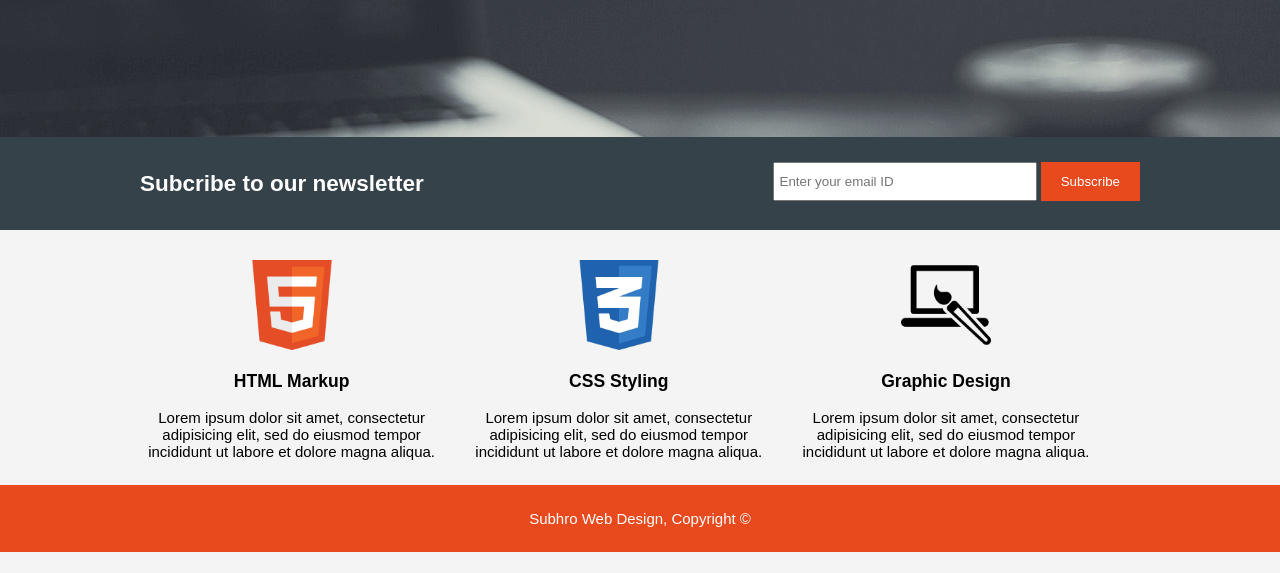
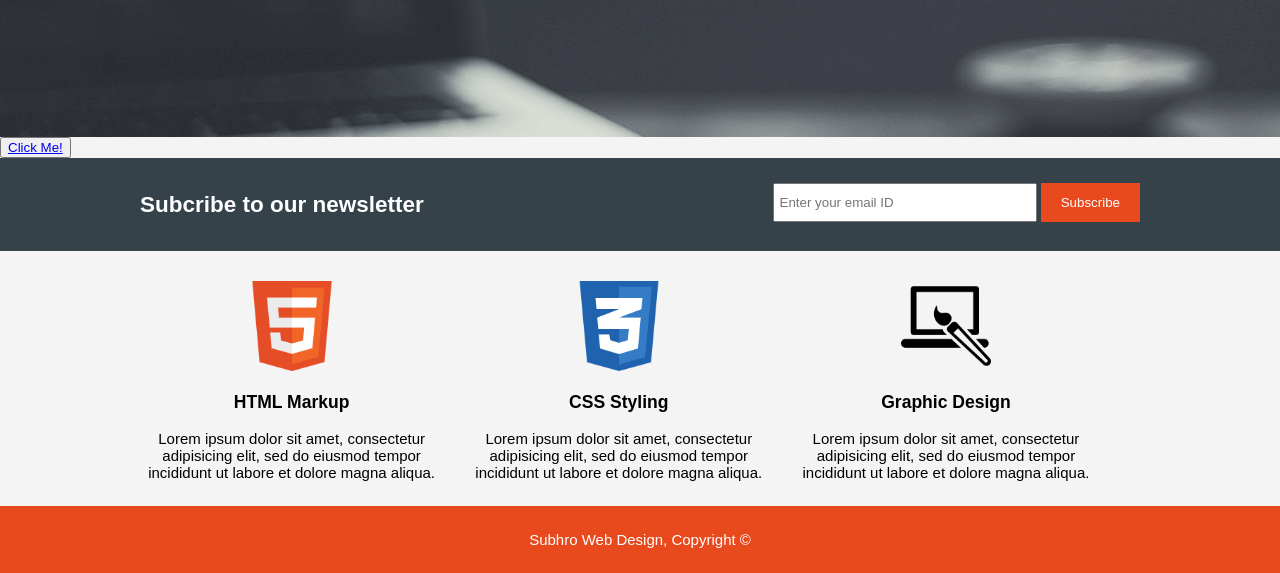
Before and after one commit to SubhroSaha/SubhroSaha.github.io, a plain HTML site: page index.html in a window 1280 px wide. Shown: the part 366-939 px from the top of the page. Before the commit the page ends 918 px from the top, so only its background shows below. Drawn offline with Linux system fonts and the light colour scheme.

Commit message:
Update index.html

```diff
--- a/index.html
+++ b/index.html
@@ -66,6 +66,13 @@ height="0" width="0" style="display:none;visibility:hidden"></iframe></noscript>
 
 	</section>
 
+	<button type="button">
+		<a class="btn btn--primary" href="#switzerland" onclick="datalayer.push({
+		'tripCategory': 'skiing',
+		'tripLocation': 'Switzerland'});">Click Me!
+		</a>
+	</button>
+
 	<section id="newsletter">
 		<div class="container">
 			<h1>Subcribe to our newsletter</h1>
```
